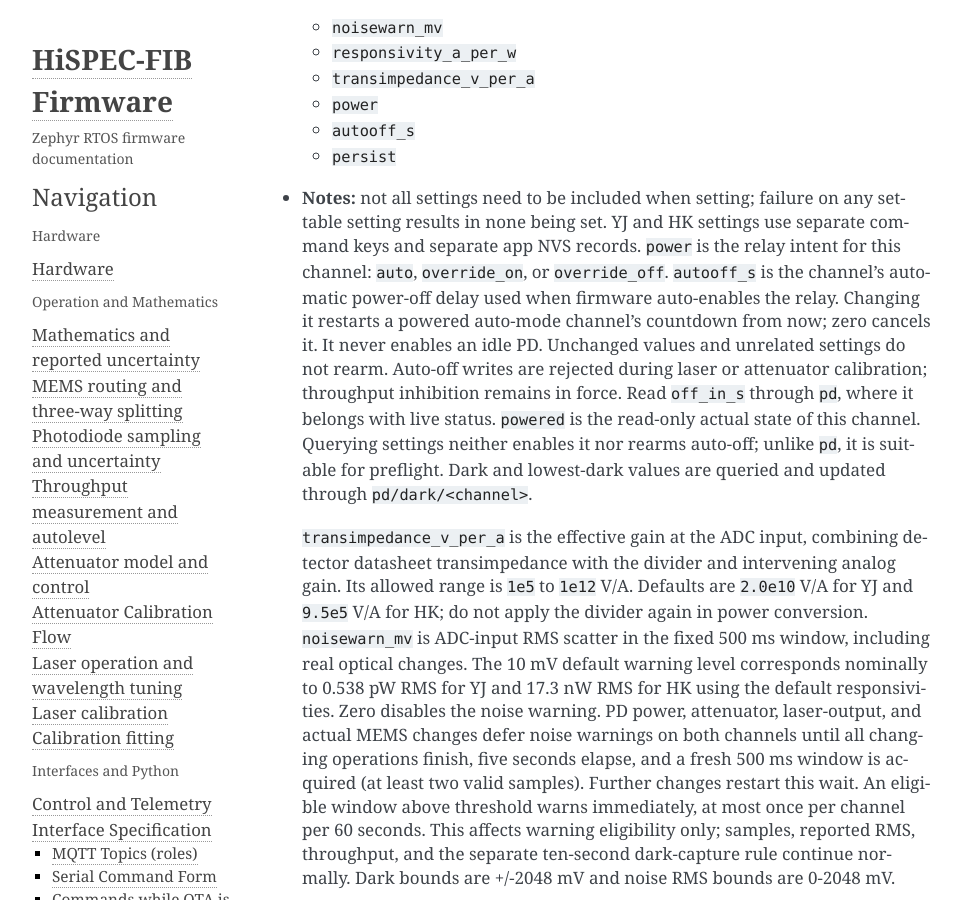
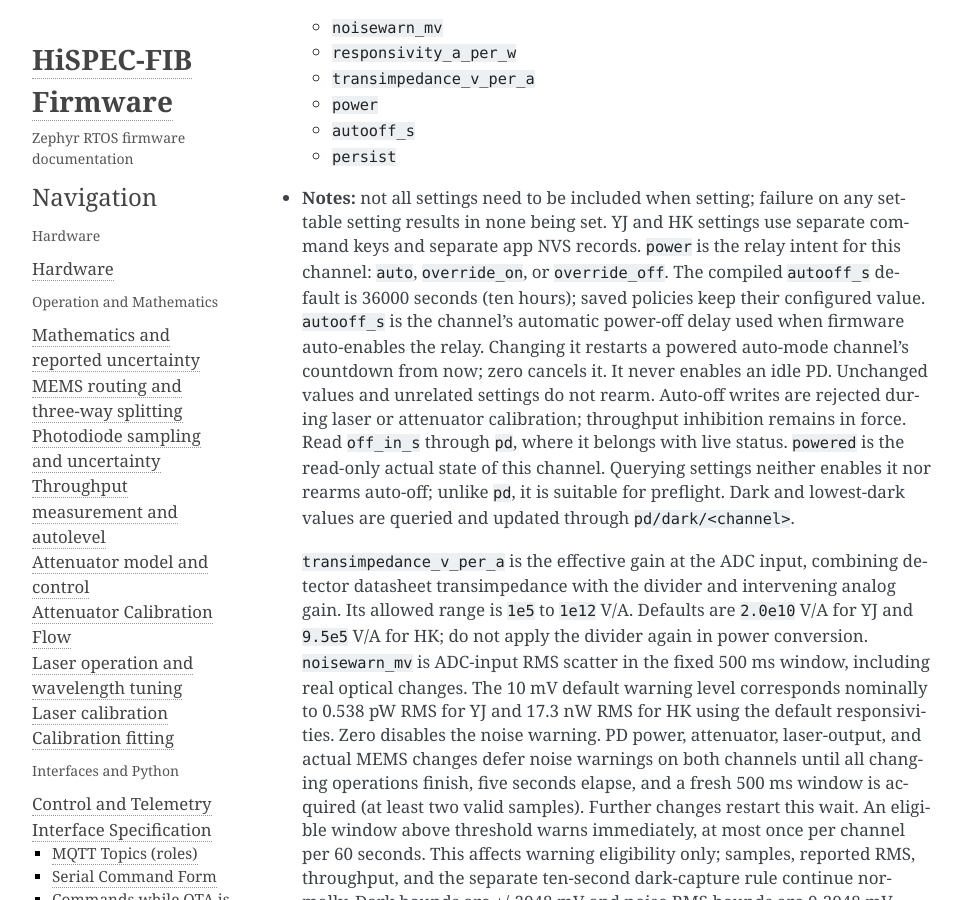
Before and after one commit to COO-Utilities/hispec-tib, a Sphinx documentation site: the page built from doc/commands.md, in a window 1280 px wide and 900 px high, scrolled down 48697 px. Shown: the whole window, without its empty margins (148-1110 px from the left). Built offline with Sphinx 7.4.7, drawn with Linux system fonts in a browser that asks for light colours.

Commit message:
Default photodiodes to ten hours and document dark history

```diff
--- a/doc/commands.md
+++ b/doc/commands.md
@@ -2066,7 +2066,9 @@
 - **Notes:** not all settings need to be included when setting; failure on any
   settable setting results in none being set. YJ and HK settings use separate
   command keys and separate app NVS records. `power` is the relay intent for
-  this channel: `auto`, `override_on`, or `override_off`. `autooff_s` is the
+  this channel: `auto`, `override_on`, or `override_off`. The compiled `autooff_s`
+  default is 36000 seconds (ten hours); saved policies keep their configured value.
+  `autooff_s` is the
   channel's automatic power-off delay used when firmware auto-enables the
   relay. Changing it restarts a powered auto-mode channel's countdown from now;
   zero cancels it. It never enables an idle PD. Unchanged values and unrelated
```
Also changed, not shown: doc/photodiode_notes.md (+15 -0 lines), doc/settings.md (+2 -0 lines), 1 other file.
